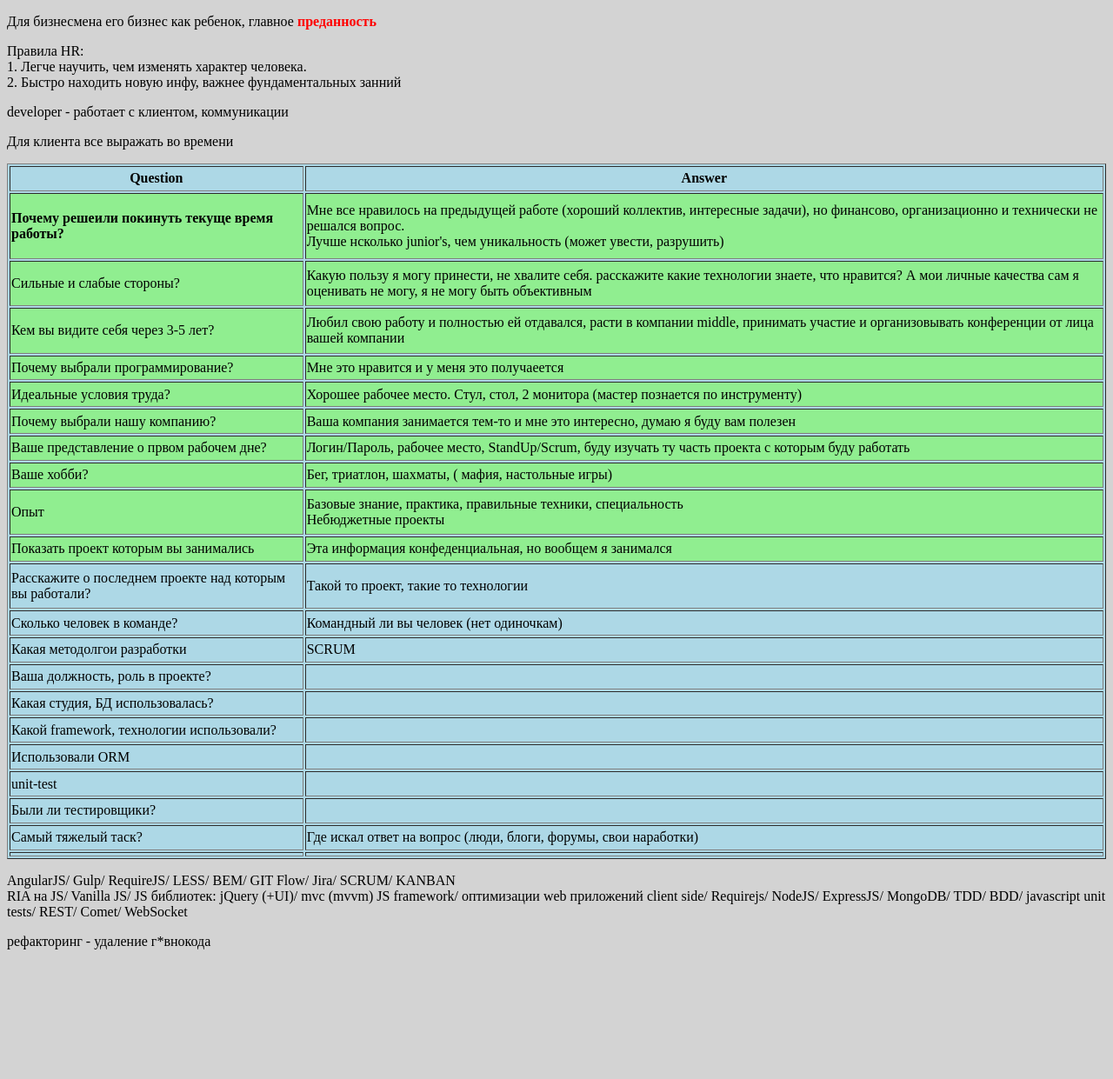
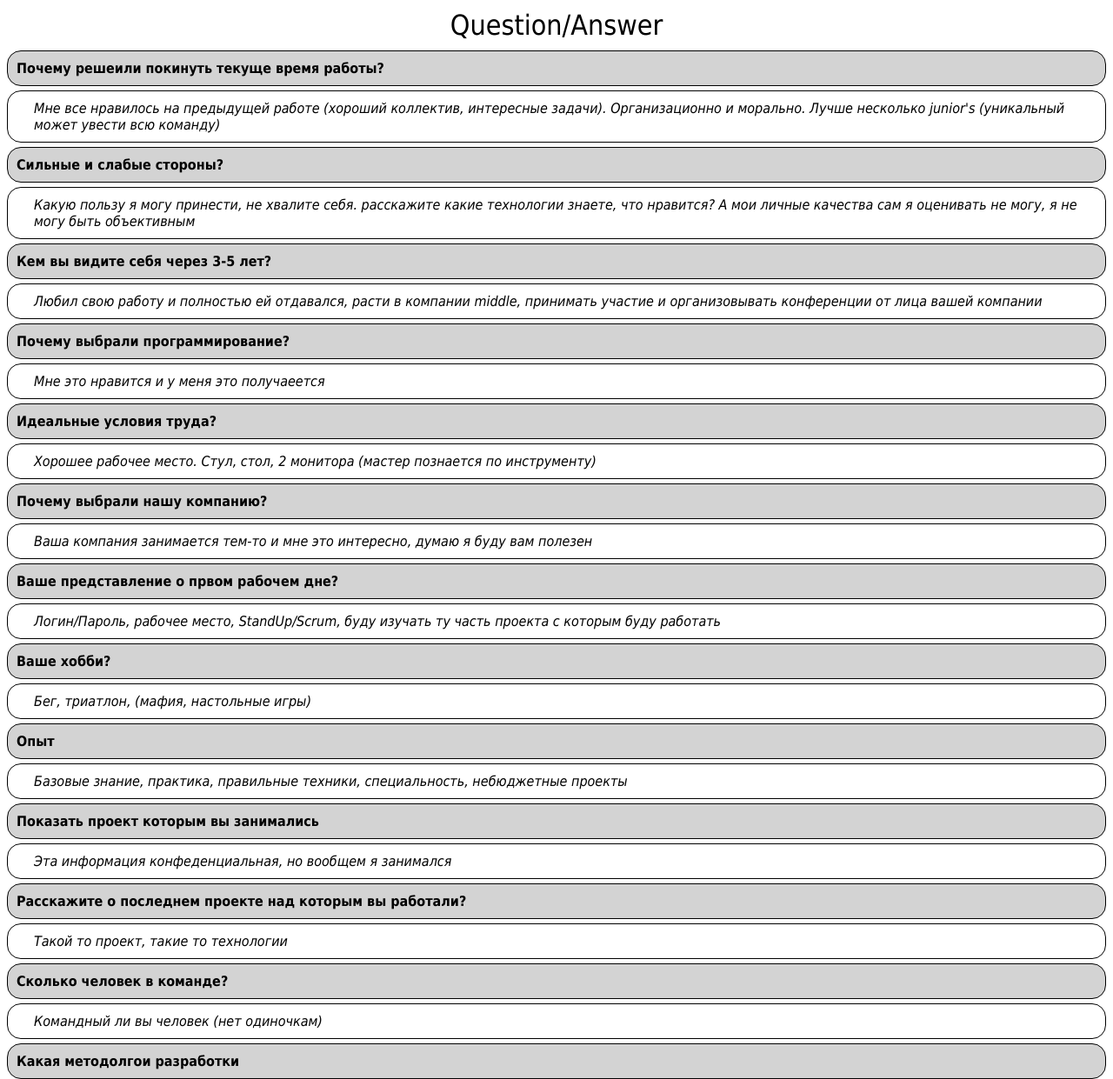
Before and after one commit to kuznetsovandrey76-projects/Qusteion-Answer, a plain HTML site: page index.html in a window 1280 px wide. Shown: the top 1241 px of the page at 87% size. Before the commit the page ends 1108 px from the top, so only its background shows below. Drawn offline with Linux system fonts and the light colour scheme.

Commit message:
js structure

```diff
--- /dev/null
+++ b/css/style.css
@@ -0,0 +1,45 @@
+body {
+	font-family: Tahoma;
+}
+header {
+	font-size: 2em;
+	text-align: center;
+	margin: 10px 0;
+}
+
+ul {
+	list-style: none;
+	margin: 0;
+	padding: 0;
+}
+.q, .a {
+	margin: 5px 0;
+	padding: 10px;
+	border: 1px solid black;
+	-webkit-border-radius: 1em;
+	        border-radius: 1em;
+
+}
+.q {
+	font-weight: bold;
+	background: lightgray;
+}
+.a {
+	font-style: italic;
+	padding-left: 30px;
+}
+
+#stack {
+	margin-top: 10px;
+}
+
+#stack li {
+	display: inline-block;
+	margin: 5px;
+	padding: 10px;
+	background: #8e14cc;
+	color: white;
+	border: 1px solid black;
+	-webkit-border-radius: 1em;
+	        border-radius: 1em;
+}
--- a/index.html
+++ b/index.html
@@ -2,129 +2,18 @@
 <html lang="en">
 <head>
 	<meta charset="UTF-8">
-	<title>HR</title>
-	<style>
-		body {
-			background-color: lightgray;
-		}
-		table {
-			width: 100%;
-			height: 100vh;
-			background-color: lightblue;
-		}
-		.main {
-			color: red;
-			font-weight: bold;
-		}
-		.important {
-			background-color: lightgreen;
-		}
-		tr .q {
-			font-weight: bold;
-		}
-	</style>
+	<meta name="viewport" content="width=device-width, initial-scale=1.0">
+	<link rel="stylesheet" href="css/style.css">
+	<title>Question/Answer</title>
 </head>
 <body>
-	<p>Для бизнесмена его бизнес как ребенок, главное <span class="main">преданность</span></p>
-	<p>Правила HR: <br> 1. Легче научить, чем изменять характер человека. <br> 2. Быстро находить новую инфу, важнее фундаментальных занний</p>
-	<p>developer - работает с клиентом, коммуникации</p>
-	<p>Для клиента все выражать во времени</p>
-	<table border="1">
-		<tr>
-			<th>Question</th>
-			<th>Answer</th>
-		</tr>
-		<tr class="important">
-			<td class="q">Почему решеили покинуть текуще время работы?</td>
-			<td>Мне все нравилось на предыдущей работе (хороший коллектив, интересные задачи), но финансово, организационно и технически не решался вопрос.<br>
-			Лучше нсколько junior's, чем уникальность (может увести, разрушить)
-			</td>
-		</tr>
-		<tr class="important">
-			<td>Сильные и слабые стороны?</td>
-			<td>Какую пользу я могу принести, не хвалите себя. расскажите какие технологии знаете, что нравится? А мои личные качества сам я оценивать не могу, я не могу быть объективным</td>
-		</tr>
-		<tr class="important">
-			<td>Кем вы видите себя через 3-5 лет?</td>
-			<td>Любил свою работу и полностью ей отдавался, расти в компании middle, принимать участие и организовывать конференции от лица вашей компании</td>
-		</tr>
-		<tr class="important">
-			<td>Почему выбрали программирование?</td>
-			<td>Мне это нравится и у меня это получаеется</td>
-		</tr>
-		<tr class="important">
-			<td>Идеальные условия труда?</td>
-			<td>Хорошее рабочее место. Стул, стол, 2 монитора (мастер познается по инструменту)</td>
-		</tr>
-		<tr class="important">
-			<td>Почему выбрали нашу компанию?</td>
-			<td>Ваша компания занимается тем-то и мне это интересно, думаю я буду вам полезен </td>
-		</tr>
-		<tr class="important">
-			<td>Ваше представление о првом рабочем дне?</td>
-			<td>Логин/Пароль, рабочее место, StandUp/Scrum, буду изучать ту часть проекта с которым буду работать</td>
-		</tr>
-		<tr class="important">
-			<td>Ваше хобби?</td>
-			<td>Бег, триатлон, шахматы, ( мафия, настольные игры)</td>
-		</tr>
-		<tr class="important">
-			<td>Опыт</td>
-			<td>Базовые знание, практика, правильные техники, специальность <br>
-			Небюджетные проекты</td>
-		</tr>
-		<tr class="important">
-			<td>Показать проект которым вы занимались</td>
-			<td>Эта информация конфеденциальная, но вообщем я занимался</td>
-		</tr>
-		<tr>
-			<td>Расскажите о последнем проекте над которым вы работали?</td>
-			<td>Такой то проект, такие то технологии</td>
-		</tr>
-		<tr>
-			<td>Сколько человек в команде?</td>
-			<td>Командный ли вы человек (нет одиночкам)</td>
-		</tr>
-		<tr>
-			<td>Какая методолгои разработки</td>
-			<td>SCRUM</td>
-		</tr>
-		<tr>
-			<td>Ваша должность, роль в проекте?</td>
-			<td></td>
-		</tr>
-		<tr>
-			<td>Какая студия, БД использовалась?</td>
-			<td></td>
-		</tr>
-		<tr>
-			<td>Какой framework, технологии использовали?</td>
-			<td></td>
-		</tr>
-		<tr>
-			<td>Использовали ORM</td>
-			<td></td>
-		</tr>
-		<tr>
-			<td>unit-test</td>
-			<td></td>
-		</tr>
-		<tr>
-			<td>Были ли тестировщики?</td>
-			<td></td>
-		</tr>
-		<tr>
-			<td>Самый тяжелый таск?</td>
-			<td>Где искал ответ на вопрос (люди, блоги, форумы, свои наработки)</td>
-		</tr>
-		<tr>
-			<td></td>
-			<td></td>
-		</tr>
-	</table>
-	<p>AngularJS/ Gulp/ RequireJS/ LESS/ BEM/ GIT Flow/ Jira/ SCRUM/ KANBAN<br>
-	RIA на JS/ Vanilla JS/ JS библиотек: jQuery (+UI)/ mvc (mvvm) JS framework/ оптимизации web приложений client side/ Requirejs/ NodeJS/ ExpressJS/ MongoDB/ TDD/ BDD/ javascript unit tests/ REST/ Comet/ WebSocket</p>
-	<p>рефакторинг - удаление г*внокода</p>
-
+	<header>Question/Answer</header>
+	<div>
+		<ul id="qa"></ul>
+		<ul id="stack"></ul>
+	</div>
+	<footer></footer>
+	<script src="js/data.js"></script>
+	<script src="js/main.js"></script>
 </body>
 </html>
--- /dev/null
+++ b/js/data.js
@@ -0,0 +1,93 @@
+var questionAnswer = [
+	{
+		q: 'Почему решеили покинуть текуще время работы?',
+		a: 'Мне все нравилось на предыдущей работе (хороший коллектив, интересные задачи). Организационно и морально. Лучше несколько junior\'s (уникальный может увести всю команду)'
+	},
+	{
+		q: 'Сильные и слабые стороны?',
+		a: 'Какую пользу я могу принести, не хвалите себя. расскажите какие технологии знаете, что нравится? А мои личные качества сам я оценивать не могу, я не могу быть объективным'
+	},
+	{
+		q: 'Кем вы видите себя через 3-5 лет?',
+		a: 'Любил свою работу и полностью ей отдавался, расти в компании middle, принимать участие и организовывать конференции от лица вашей компании'
+	},
+	{
+		q: 'Почему выбрали программирование?',
+		a: 'Мне это нравится и у меня это получаеется'
+	},
+	{
+		q: 'Идеальные условия труда?',
+		a: 'Хорошее рабочее место. Стул, стол, 2 монитора (мастер познается по инструменту)'
+	},
+	{
+		q: 'Почему выбрали нашу компанию?',
+		a: 'Ваша компания занимается тем-то и мне это интересно, думаю я буду вам полезен'
+	},
+	{
+		q: 'Ваше представление о првом рабочем дне?',
+		a: 'Логин/Пароль, рабочее место, StandUp/Scrum, буду изучать ту часть проекта с которым буду работать'
+	},
+	{
+		q: 'Ваше хобби?',
+		a: 'Бег, триатлон, (мафия, настольные игры)'
+	},
+	{
+		q: 'Опыт',
+		a: 'Базовые знание, практика, правильные техники, специальность, небюджетные проекты'
+	},
+	{
+		q: 'Показать проект которым вы занимались',
+		a: 'Эта информация конфеденциальная, но вообщем я занимался'
+	},
+	{
+		q: 'Расскажите о последнем проекте над которым вы работали?',
+		a: 'Такой то проект, такие то технологии'
+	},
+	{
+		q: 'Сколько человек в команде?',
+		a: 'Командный ли вы человек (нет одиночкам)'
+	},
+	{
+		q: 'Какая методолгои разработки',
+		a: 'SCRUM'
+	},
+	{
+		q: 'Ваша должность, роль в проекте?',
+		a: ''
+	},
+	{
+		q: 'Какая студия, БД использовалась?',
+		a: ''
+	},
+	{
+		q: 'Какой framework, технологии использовали?',
+		a: ''
+	},
+	{
+		q: 'Использовали ORM',
+		a: ''
+	},
+	{
+		q: 'unit-test',
+		a: ''
+	},
+	{
+		q: 'Были ли тестировщики?',
+		a: ''
+	},
+	{
+		q: 'Самый тяжелый таск?',
+		a: 'Где искал ответ на вопрос (люди, блоги, форумы, свои наработки)'
+	}
+];
+var stackList = ['AngularJS', 'Gulp', 'RequireJS', 'LESS', 'BEM',
+ 			 'GIT Flow', 'Jira', 'SCRUM', 'KANBAN', 'RIA на JS',
+ 			 'Vanilla JS', 'jQuery (+UI)', 'mvc (mvvm)', 'Requirejs',
+ 			 'NodeJS', 'ExpressJS', 'MongoDB', 'TDD', 'BDD',
+ 			 'javascript unit tests', 'REST', 'Comet', 'WebSocket', 'рефакторинг'];
+
+var mainList = ['Для бизнесмена его бизнес как ребенок, главное - преданность',
+				'Легче научить, чем изменять характер человека',
+				'Быстро находить новую инфу, важнее фундаментальных занний',
+				'developer - работает с клиентом, коммуникации',
+				'Для клиента все выражать во времени'];
--- /dev/null
+++ b/js/main.js
@@ -0,0 +1,15 @@
+var divQA = document.getElementById('qa');
+var stack = document.getElementById('stack');
+
+
+for (var i = 0; i < questionAnswer.length; i++) {
+	var q = questionAnswer[i].q;
+	var a = questionAnswer[i].a;
+		if (q == "" || a == "") { continue;	}
+	divQA.innerHTML +=  '<li class="q">' + q + '<li class="a">' + a;
+}
+
+for (var i = 0; i < stackList.length; i++) {
+	var stackItem = stackList[i];
+	stack.innerHTML +=  '<li class="stack">' + stackItem;
+}
```
